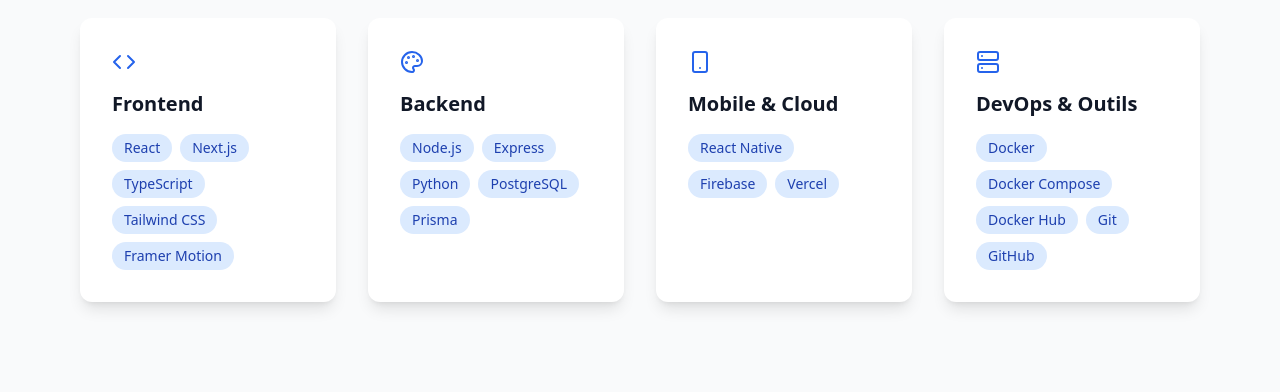
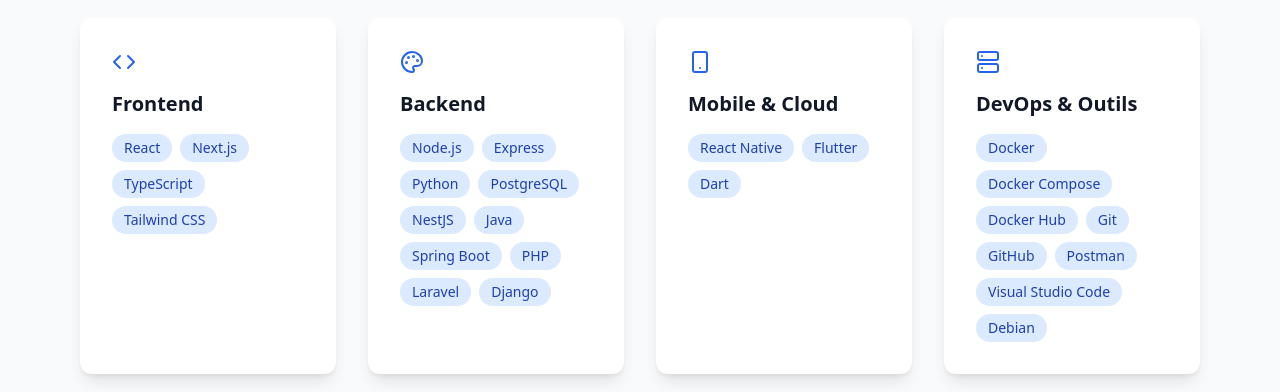
Before and after one commit to Nampiasilala/nampiasilala-portfolio-2026, a React (Vite) app: page / in a window 1280 px wide. Shown: the part 1520-1912 px from the top of the page. Built offline with nearby package versions, Linux system fonts and the light colour scheme.

Commit message:
amélioration text 22

```diff
--- a/src/components/ProjectsSection.tsx
+++ b/src/components/ProjectsSection.tsx
@@ -25,12 +25,12 @@ export default function ProjectsSection() {
       description:
         "Application mobile de gestion de temps avec minuteries personnalisées.",
       longDescription:
-        "Application mobile complète permettant de gérer son temps avec des minuteries personnalisées, notifications intelligentes et suivi de productivité.",
+        "Application mobile complète permettant de gérer son temps avec des minuteries personnalisées.",
       technologies: ["JavaScript", "React Native", "Expo"],
       features: [
         "Minuteurs personnalisés",
-        "Notifications intelligentes",
-        "Statistiques de productivité",
+        "Deux modes de minuterie (chronomètre simple et chronomètre mode course)",
+        "Design moderne et intuitif",
       ],
       role: "Mobile Developer",
       year: "2024",
@@ -43,10 +43,10 @@ export default function ProjectsSection() {
       description:
         "Plateforme web permettant de générer automatiquement des pages de naissance.",
       longDescription:
-        "Application web permettant aux utilisateurs de créer des pages personnalisées pour des naissances avec galerie, partage et design moderne.",
+        "Application web permettant aux utilisateurs de créer des pages personnalisées pour des nouveaux-nés avec des différentes informations avec un design moderne.",
       technologies: ["JavaScript", "CSS", "HTML"],
       features: [
-        "Création automatique de pages",
+        "Création des informations de naissance",
         "Galerie d'images",
         "Partage en ligne",
       ],
@@ -65,6 +65,8 @@ export default function ProjectsSection() {
       technologies: ["React", "JavaScript", "PHP", "MySQL"],
       features: [
         "Gestion des dépenses",
+        "Gestion des revenus",
+        "Catégorisation",
         "Graphiques financiers",
         "Analyse des flux",
       ],
@@ -110,7 +112,9 @@ export default function ProjectsSection() {
       features: [
         "Simulation énergétique",
         "Calculs dynamiques",
-        "Interface cartographique",
+        "Intégration de données géographiques",
+        "Calcul des besoins énergétiques",
+        "Proposition des équipements adaptés",
       ],
       role: "Developer",
       year: "2024",
@@ -126,8 +130,7 @@ export default function ProjectsSection() {
         "Application mobile Flutter démontrant une architecture propre et une gestion d'état avancée.",
       technologies: ["Flutter", "Dart"],
       features: [
-        "Architecture propre",
-        "Gestion d'état",
+        "Architecture propre lié à l'application web photovoltaïque",
         "Performance optimisée",
       ],
       role: "Mobile Developer",
--- a/src/components/SkillsSection.tsx
+++ b/src/components/SkillsSection.tsx
@@ -18,23 +18,22 @@ export default function SkillsSection() {
         "Next.js",
         "TypeScript",
         "Tailwind CSS",
-        "Framer Motion",
       ],
     },
     {
       categorie: "Backend",
       icon: <Palette className="w-6 h-6" />,
-      technologies: ["Node.js", "Express", "Python", "PostgreSQL", "Prisma"],
+      technologies: ["Node.js", "Express", "Python", "PostgreSQL", "NestJS", "Java", "Spring Boot", "PHP", "Laravel", "Django"],
     },
     {
       categorie: "Mobile & Cloud",
       icon: <Smartphone className="w-6 h-6" />,
-      technologies: ["React Native", "Firebase", "Vercel"],
+      technologies: ["React Native", "Flutter", "Dart"],
     },
     {
       categorie: "DevOps & Outils",
       icon: <Server className="w-6 h-6" />,
-      technologies: ["Docker", "Docker Compose", "Docker Hub", "Git", "GitHub"],
+      technologies: ["Docker", "Docker Compose", "Docker Hub", "Git", "GitHub", "Postman", "Visual Studio Code", "Debian"],
     },
   ];
 
```
